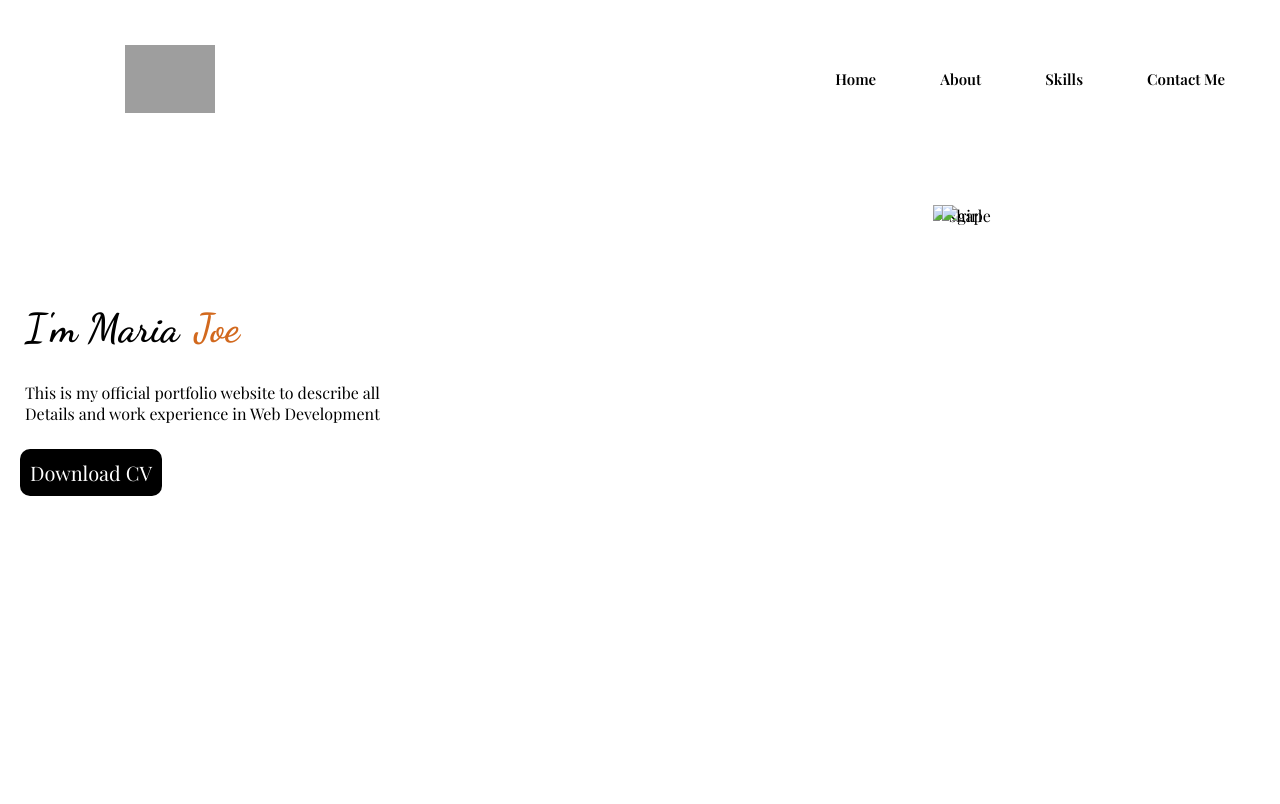
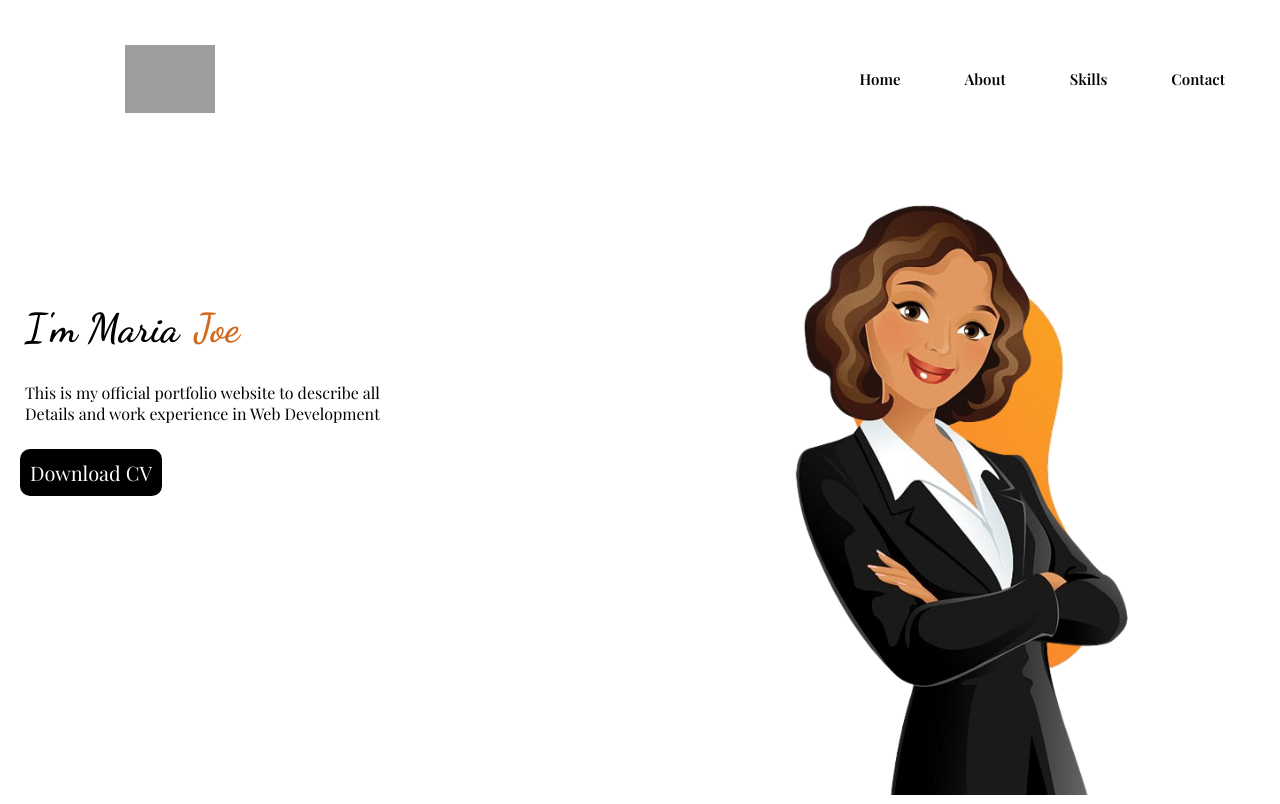
Before and after one commit to salmathrahman/port, a plain HTML site: page index.html in a window 1280 px wide. Shown: the top 804 px of the page. Drawn offline with nearby package versions, Linux system fonts and the light colour scheme; grey boxes are pictures that could not be loaded; a web font is replaced by a local one.

Commit message:
potfolio v2

```diff
--- a/index.html
+++ b/index.html
@@ -43,7 +43,7 @@
                 <li class="list-items"><a class="links" href="#home">Home</a></li>
                 <li class="list-items"><a class="links" href="#about">About</a></li>
                 <li class="list-items"><a class="links" href="#skills">Skills</a></li>
-                <li class="list-items"><a class="links" href="#contacts">Contact Me</a></li>
+                <li class="list-items"><a class="links" href="#contacts">Contact</a></li>
             </ul>
         </nav>
 
@@ -59,9 +59,9 @@
 
     <div class="home-img">
         <!-- shape -->
-        <img id="shape" class="group1" src="./bg-final[1].png" alt="shape">
+        <img id="shape" class="group1" src="images/bg-final[1].png" alt="shape">
         <!-- girl -->
-        <img id="girl" class="group1" src="./businesslady-final[1].png" alt="girl">
+        <img id="girl" class="group1" src="images/businesslady-final[1].png" alt="girl">
     </div>
     </section>
 
```
